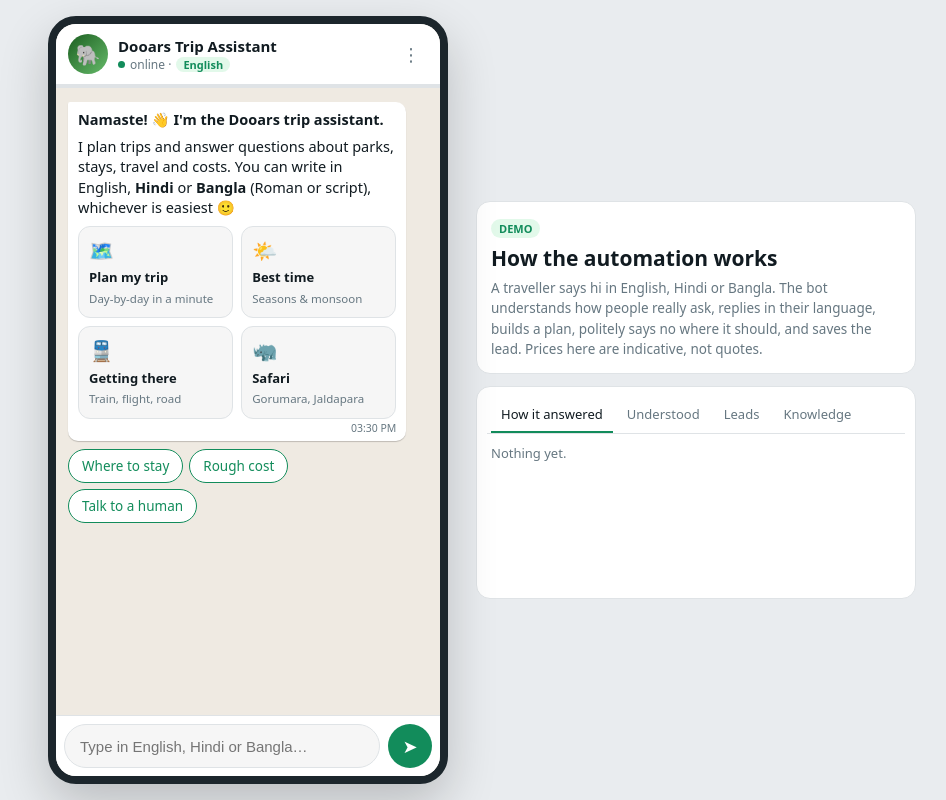
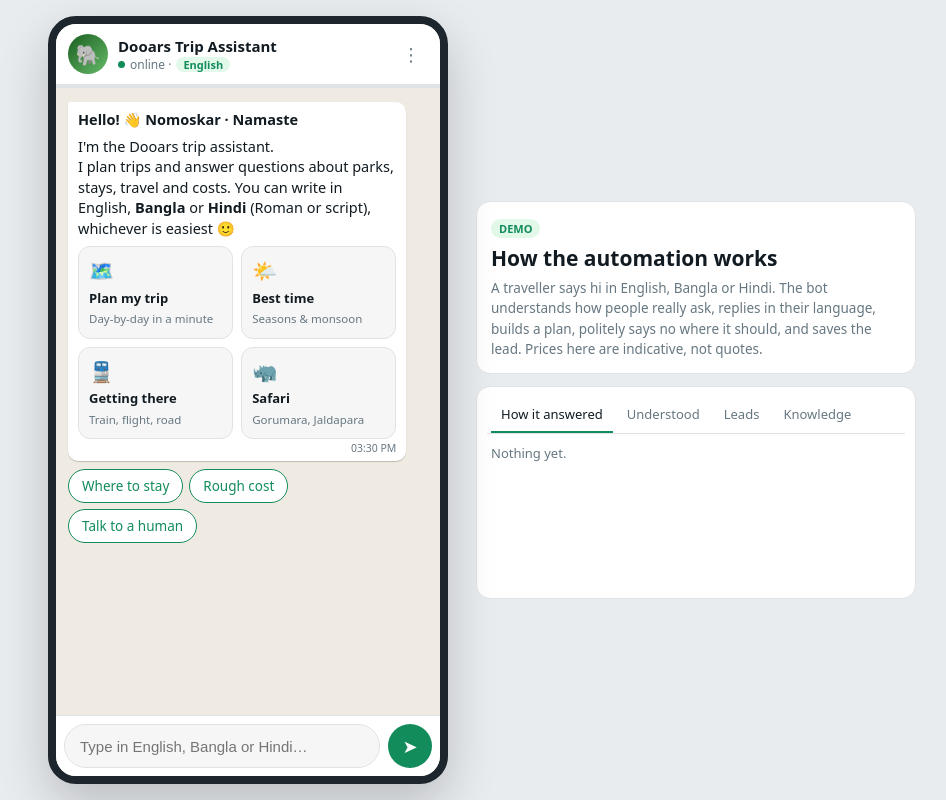
Before and after one commit to ClearEastTrip/dooars-demo, a plain HTML site: page index.html in a window 1280 px wide. Shown: the whole page, without its empty margins (158-1104 px from the left). Drawn offline with Linux system fonts and the light colour scheme.

Commit message:
Add files via upload

```diff
--- a/app.js
+++ b/app.js
@@ -127,7 +127,7 @@ function renderTrace(){$('#p-trace').innerHTML=traces.slice(0,8).map(t=>`<div cl
 function renderKb(){
   const by={};KB.forEach(c=>by[c.topic]=(by[c.topic]||0)+1);
   $('#p-kb').innerHTML=`<div class="stat"><div><b>${INTENTS.length}</b><small>question types</small></div><div><b>3</b><small>languages</small></div><div><b>${KB.length}</b><small>sourced facts</small></div></div>
-  <p class="empty">Customers can write in English, Hinglish (Roman Hindi), Banglish (Roman Bengali), or Hindi and Bangla script. The bot answers in the same language. Curated answers come first; the sourced fact base (from the research dossier) backs up English questions. Sources appear here, never in the chat.</p>`;
+  <p class="empty">Customers can write in English, Banglish (Roman Bengali), Hinglish (Roman Hindi), or Bangla and Hindi script. The bot answers in the same language. Curated answers come first; the sourced fact base (from the research dossier) backs up English questions. Sources appear here, never in the chat.</p>`;
 }
 function setLang(l){if(!l||l===S.lang&&$('#langPill').dataset.l===l)return;S.lang=l;const p=$('#langPill');p.dataset.l=l;p.textContent=LANGNAME[l]}
 document.querySelectorAll('.tabs button').forEach(b=>b.onclick=()=>{document.querySelectorAll('.tabs button').forEach(x=>x.setAttribute('aria-selected',x===b));document.querySelectorAll('.pane').forEach(p=>p.classList.toggle('on',p.id==='p-'+b.dataset.tab))});
@@ -346,7 +346,7 @@ async function reply(raw,data={}){
 
 async function welcome(){
   await typing(700);
-  const d=addCard(`<div class="lead">Namaste! 👋 I'm the Dooars trip assistant.</div><div>I plan trips and answer questions about parks, stays, travel and costs. You can write in English, <b>Hindi</b> or <b>Bangla</b> (Roman or script), whichever is easiest 🙂</div>
+  const d=addCard(`<div class="lead">Hello! 👋 Nomoskar · Namaste</div><div>I'm the Dooars trip assistant.</div><div>I plan trips and answer questions about parks, stays, travel and costs. You can write in English, <b>Bangla</b> or <b>Hindi</b> (Roman or script), whichever is easiest 🙂</div>
    <div class="tiles"><button class="tile" data-i="plan"><span>🗺️</span><b>Plan my trip</b><small>Day-by-day in a minute</small></button>
    <button class="tile" data-i="besttime"><span>🌤️</span><b>Best time</b><small>Seasons & monsoon</small></button>
    <button class="tile" data-i="reach"><span>🚆</span><b>Getting there</b><small>Train, flight, road</small></button>
--- a/index.html
+++ b/index.html
@@ -24,7 +24,7 @@
   <div class="progress" aria-hidden="true"><i id="prog"></i></div>
   <div class="chat" id="chat" role="log" aria-live="polite" aria-label="Conversation"></div>
   <form class="bar" id="form">
-    <input id="inp" placeholder="Type in English, Hindi or Bangla…" autocomplete="off" aria-label="Type a message" maxlength="300">
+    <input id="inp" placeholder="Type in English, Bangla or Hindi…" autocomplete="off" aria-label="Type a message" maxlength="300">
     <button aria-label="Send">➤</button>
   </form>
 </main>
@@ -33,7 +33,7 @@
   <div class="card">
     <span class="tag">DEMO</span>
     <h1>How the automation works</h1>
-    <p>A traveller says hi in English, Hindi or Bangla. The bot understands how people really ask, replies in their language, builds a plan, politely says no where it should, and saves the lead. Prices here are indicative, not quotes.</p>
+    <p>A traveller says hi in English, Bangla or Hindi. The bot understands how people really ask, replies in their language, builds a plan, politely says no where it should, and saves the lead. Prices here are indicative, not quotes.</p>
   </div>
   <div class="card">
     <div class="tabs" role="tablist">
```
